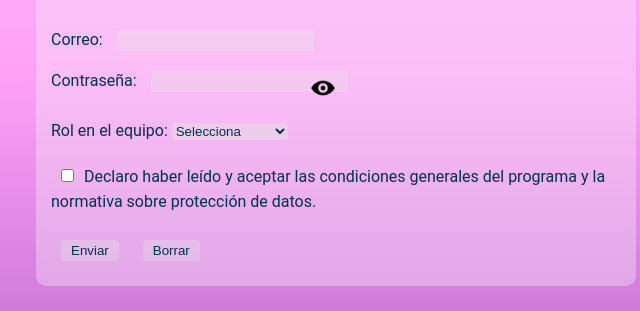
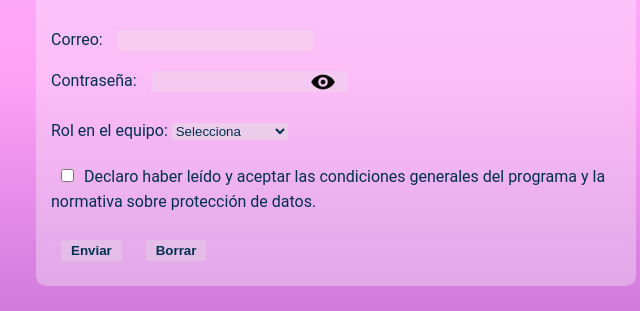
Before and after one commit to ricocondee/UninorteMisionTic, a plain HTML site: page Ciclo3_Desarrollo_de_Software/Sesiones/S7/Clase/Practico/formulario.html in a window 1280 px wide. Shown: the part 327-638 px from the top of the page, 304-944 px from the left. Drawn offline with Linux system fonts and the light colour scheme.

Commit message:
componente practico sesion 7

```diff
--- a/Ciclo3_Desarrollo_de_Software/Sesiones/S7/Clase/Practico/form.css
+++ b/Ciclo3_Desarrollo_de_Software/Sesiones/S7/Clase/Practico/form.css
@@ -41,7 +41,7 @@ form{
     margin-bottom: 15%;
 }
 
-button{
+input[type="submit"], input[type="reset"]{
     text-align: center;
     font-weight: bold;
 }
@@ -70,7 +70,6 @@ label[for="btn"]{
     background-size: 24px 24px;
     width: 24px;
     height: 24px;
-    position: fixed; left: 275px; top:243px;
     background-attachment: inherit;
 
 }
@@ -85,7 +84,7 @@ input[id="btn"]:checked ~ label[for="btn"]{
 }
 
 .showPasswordBtn{
-    position: fixed; left: 275px; top:243px;
+    position: fixed; left: 275px; top:237px;
 }
 
 #btn{
```
